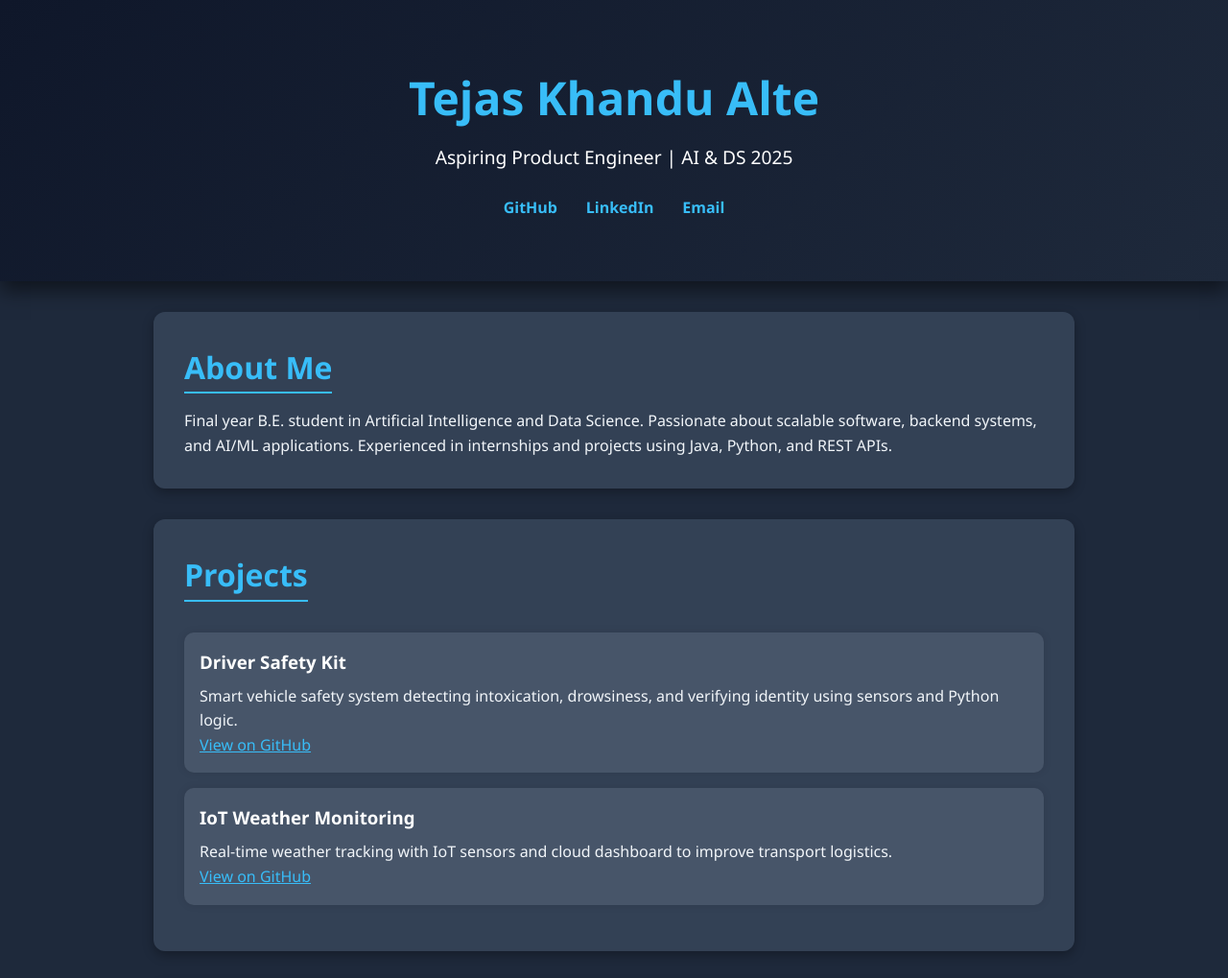
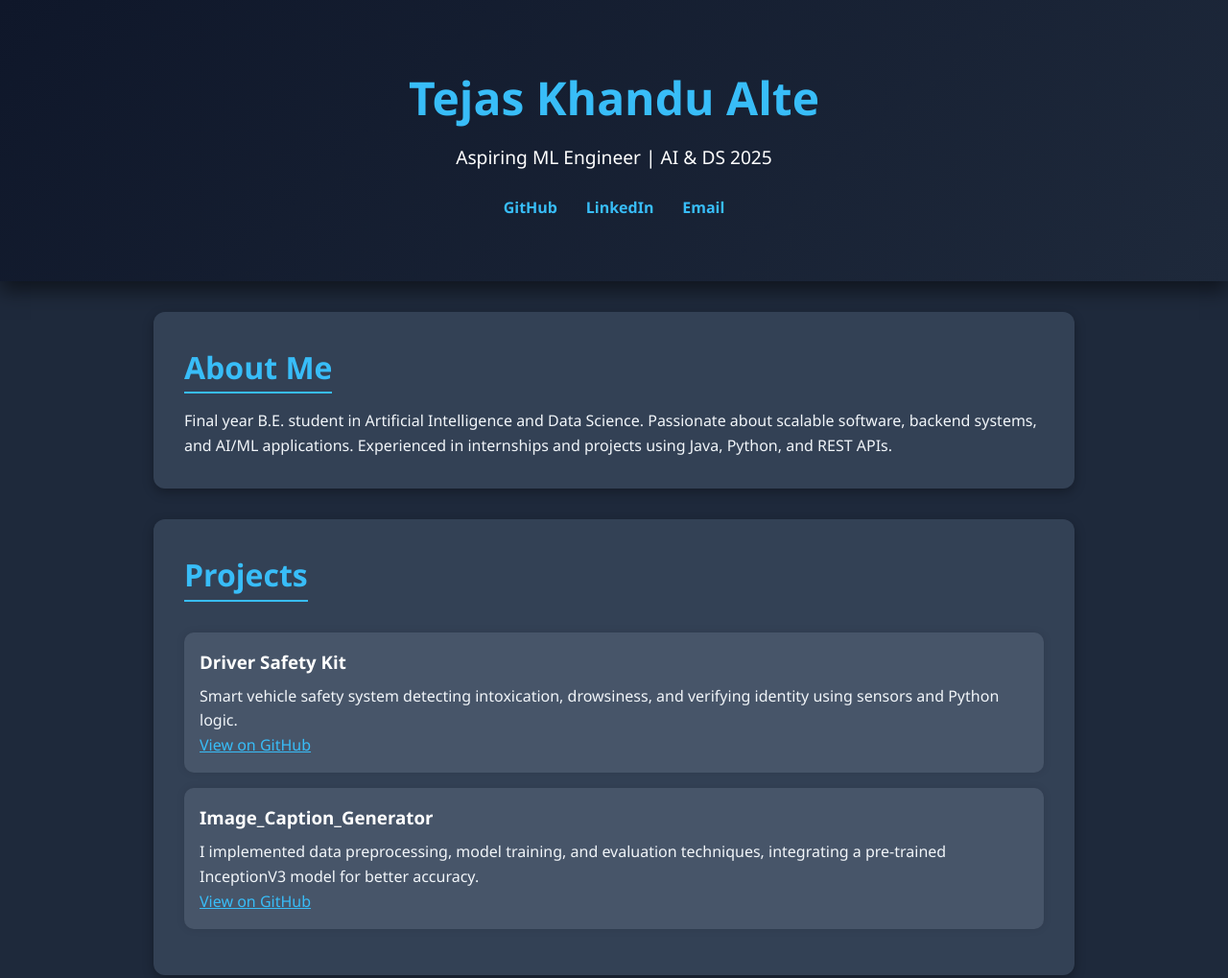
Before and after one commit to TejasAlte/Tejas-Alte-Portfolio, a plain HTML site: page index.html in a window 1280 px wide. Shown: the top 1019 px of the page at 96% size. Drawn offline with Linux system fonts and the light colour scheme.

Commit message:
Update index.html

```diff
--- a/index.html
+++ b/index.html
@@ -101,7 +101,7 @@
 <body>
   <header class="hero">
     <h1>Tejas Khandu Alte</h1>
-    <p>Aspiring Product Engineer | AI & DS 2025</p>
+    <p>Aspiring ML Engineer | AI & DS 2025</p>
     <div class="socials">
       <a href="https://github.com/TejasAlte" target="_blank">GitHub</a>
       <a href="https://www.linkedin.com/in/tejas-alte-2054b4260/" target="_blank">LinkedIn</a>
@@ -124,8 +124,8 @@
       <a href="https://github.com/TejasAlte">View on GitHub</a>
     </div>
     <div class="project">
-      <h3>IoT Weather Monitoring</h3>
-      <p>Real-time weather tracking with IoT sensors and cloud dashboard to improve transport logistics.</p>
+      <h3>Image_Caption_Generator</h3>
+      <p>I implemented data preprocessing, model training, and evaluation techniques, integrating a pre-trained InceptionV3 model for better accuracy.</p>
       <a href="https://github.com/TejasAlte">View on GitHub</a>
     </div>
   </section>
```
